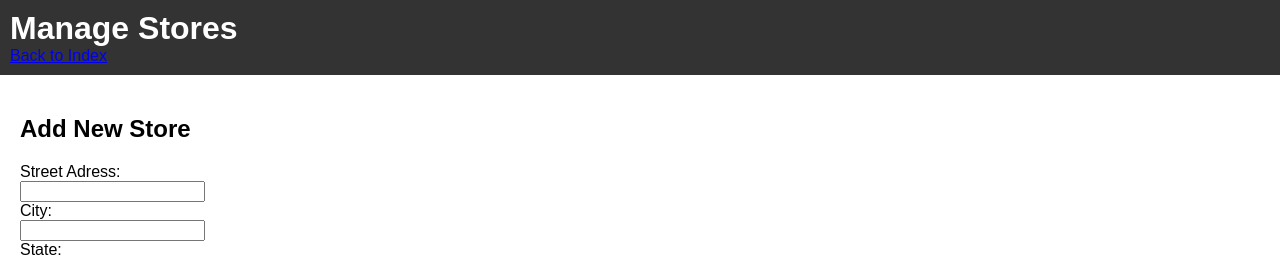
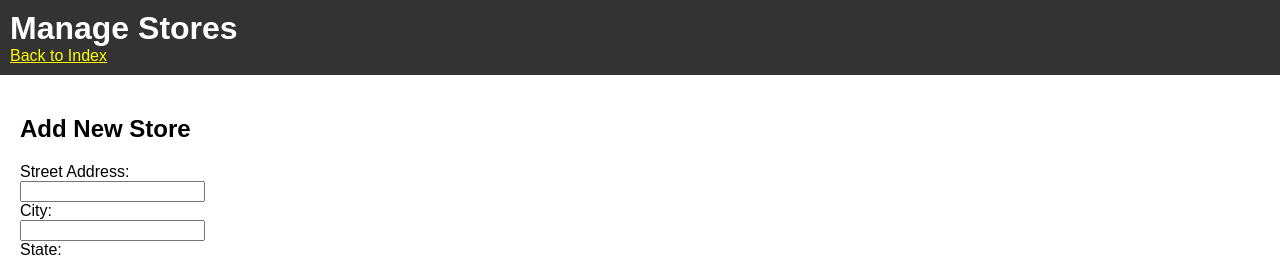
Before and after one commit to jinwoobaek100/CS340-Step3, a website: page public/stores.html in a window 1280 px wide. Shown: the top 257 px of the page. Drawn offline with Linux system fonts and the light colour scheme.

Commit message:
Changed return button to yellow and corrected typos.

```diff
--- a/public/css/styles.css
+++ b/public/css/styles.css
@@ -12,6 +12,10 @@ header {
 
 header h1 {
     margin: 0;
+}
+
+.returnButton {
+    color: yellow;
 }
 
 main {
--- a/public/stores.html
+++ b/public/stores.html
@@ -9,13 +9,13 @@
 <body>
     <header>
         <h1> Manage Stores</h1>
-        <a href="index.html"> Back to Index</a>
+        <a href="index.html" class = "returnButton"> Back to Index</a>
     </header>
     <main>
         <section id = "add-store">
             <h2>Add New Store</h2>
             <form id = "store-form">
-                <label for = "streetAdress"> Street Adress:</label><br/>
+                <label for = "streetAdress"> Street Address:</label><br/>
                 <input type = "text" id = "streetAddress" name = "streetAddress" required><br/>
                 <label for="city">City:</label><br/>
                 <input type="text" id="city" name="city" required><br/>
```
Also changed, not shown: public/customers.html (+1 -1 lines), public/employees.html (+1 -1 lines), public/menuitems.html (+1 -1 lines), public/orders.html (+1 -1 lines).
